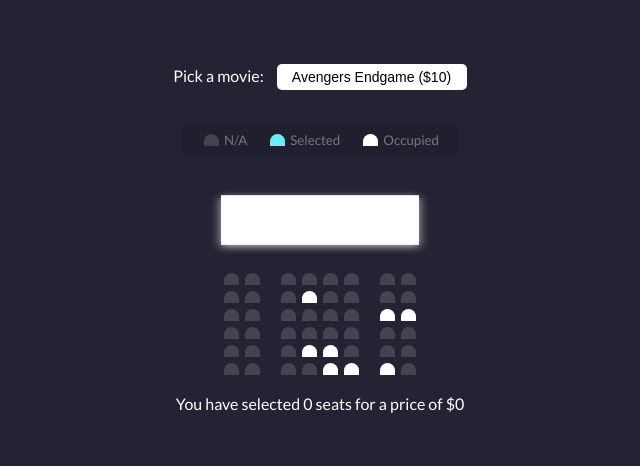
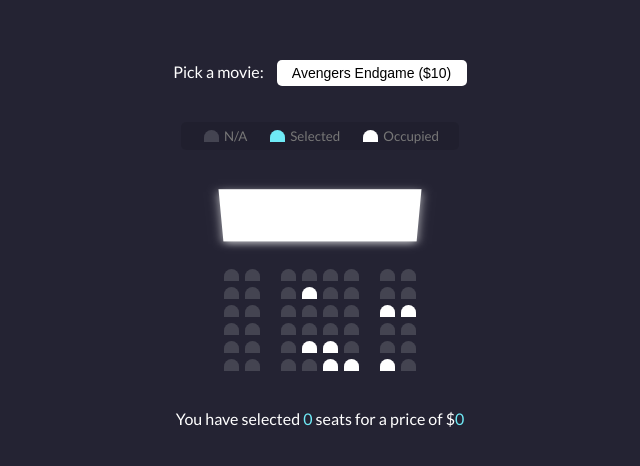
Before and after one commit to RNgugi/movie-booking-refresher, a plain HTML site: page index.html in a window 1280 px wide. Shown: the part 164-630 px from the top of the page, without its empty margins (320-960 px from the left). Drawn offline with Linux system fonts and the light colour scheme.

Commit message:
end of css

```diff
--- a/style.css
+++ b/style.css
@@ -30,6 +30,11 @@ body{
     -moz-appearance: none;
     -webkit-appearance: none;
     appearance: none;
+}
+
+.container{
+    perspective: 1000px;
+    margin-bottom: 30px;
 }
 
 .seat{
@@ -100,3 +105,11 @@ body{
     transform: rotateX(-45deg);
     box-shadow: 0 3px 10px rgba(255, 255, 255, 0.7);
 }
+
+p.text {
+    margin: 5px 0;
+}
+
+p.text span{
+    color: #6feaf6;
+}
```
